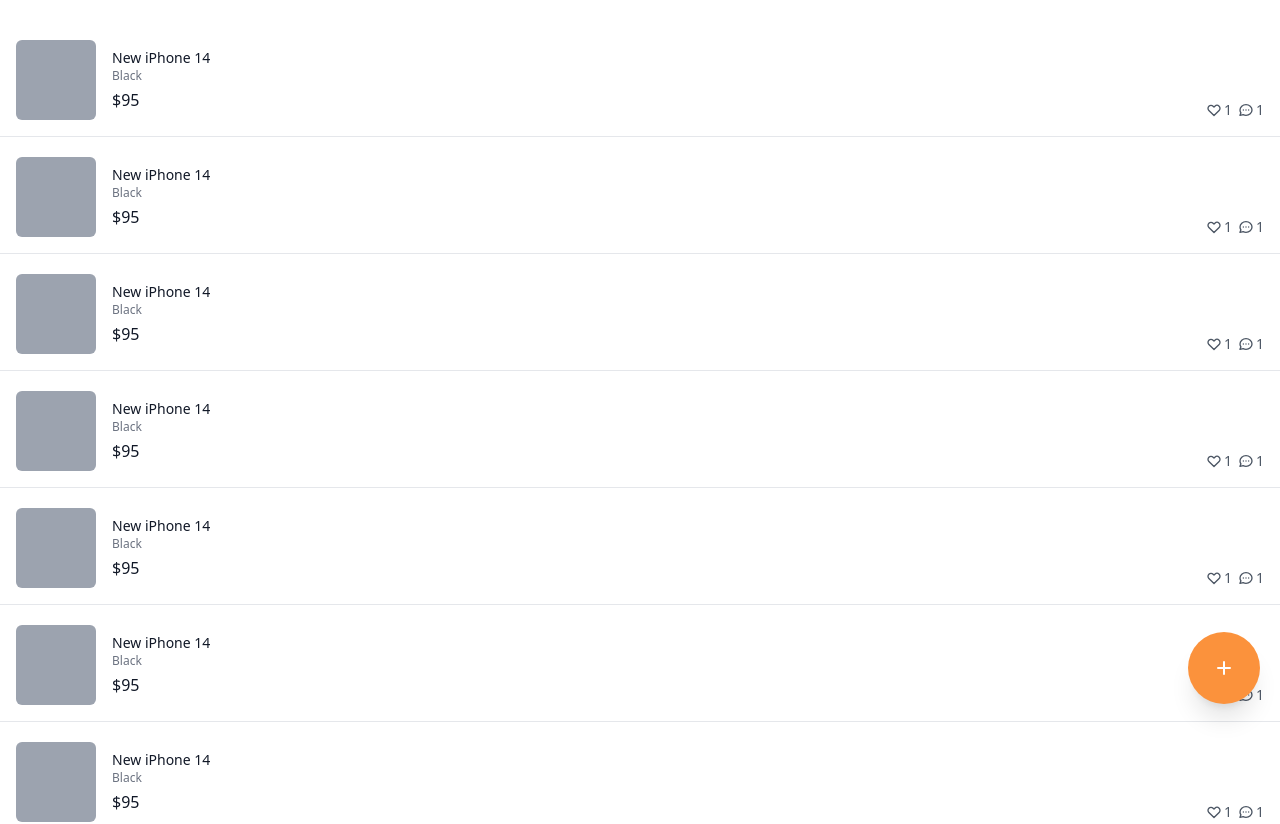
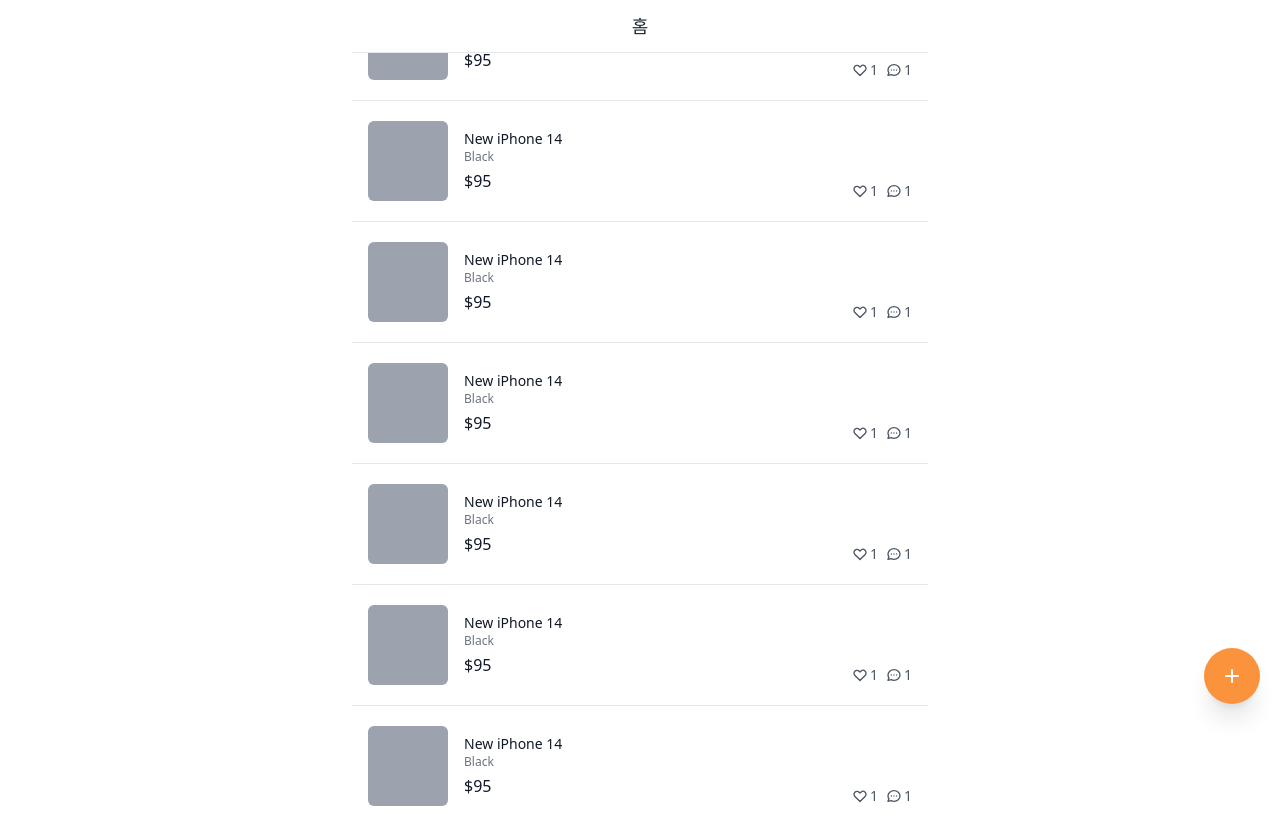
Before and after one commit to sarangdaddy/nest-js-playground, a Next.js app: page / in a window 1280 px wide. Shown: the top 824 px of the page. Built offline with nearby package versions, Linux system fonts and the light colour scheme.

Commit message:
Feat : Create layout component

```diff
--- /dev/null
+++ b/components/layout.tsx
@@ -0,0 +1,28 @@
+import { ReactNode } from 'react';
+import { cls } from '../libs/utils';
+
+interface LayoutProps {
+  title?: string;
+  canGoBack?: boolean;
+  hasTabBar?: boolean;
+  children: ReactNode;
+}
+
+export default function Layout({
+  title,
+  canGoBack,
+  hasTabBar,
+  children,
+}: LayoutProps) {
+  return (
+    <div>
+      <div className="fixed top-0 mx-auto flex w-full max-w-xl items-center justify-center border-b bg-white py-3 text-lg font-medium text-gray-800">
+        {title ? <span>{title}</span> : null}
+      </div>
+      <div className={cls('pt-16', hasTabBar ? 'pb-16' : '')}>{children}</div>
+      {hasTabBar ? (
+        <nav className="fixed bottom-0 flex max-w-xl items-center justify-between border-t bg-white pb-10 pt-3 text-gray-800"></nav>
+      ) : null}
+    </div>
+  );
+}
--- /dev/null
+++ b/libs/utils.ts
@@ -0,0 +1,3 @@
+export const cls = (...classnames: string[]) => {
+  return classnames.join(' ');
+};
--- a/src/pages/_app.tsx
+++ b/src/pages/_app.tsx
@@ -2,5 +2,9 @@
 import type { AppProps } from 'next/app';
 
 export default function App({ Component, pageProps }: AppProps) {
-  return <Component {...pageProps} />;
+  return (
+    <div className="mx-auto w-full max-w-xl">
+      <Component {...pageProps} />
+    </div>
+  );
 }
--- a/src/pages/enter.tsx
+++ b/src/pages/enter.tsx
@@ -1,8 +1,5 @@
 import { useState } from 'react';
-
-function cls(...classnames: string[]) {
-  return classnames.join(' ');
-}
+import { cls } from '../../libs/utils';
 
 const Enter = () => {
   const [method, setMethod] = useState<'email' | 'phone'>('email');
--- a/src/pages/index.tsx
+++ b/src/pages/index.tsx
@@ -1,12 +1,14 @@
 import type { NextPage } from 'next';
+import Layout from '../../components/layout';
 
 const Home: NextPage = () => {
   return (
-    <div className="flex  flex-col space-y-5 py-10">
+    <Layout title="홈" hasTabBar>
+      <div className="flex flex-col space-y-5">
         {[1, 1, 1, 1, 1, 1, 1, 1, 1, 1, 1, 1].map((_, i) => (
           <div
             key={i}
-          className="flex cursor-pointer justify-between border-b px-4 pb-4"
+            className="flex cursor-pointer  justify-between border-b px-4 pb-5"
           >
             <div className="flex space-x-4">
               <div className="h-20 w-20 rounded-md bg-gray-400" />
@@ -18,8 +20,8 @@
                 <span className="mt-1 font-medium text-gray-900">$95</span>
               </div>
             </div>
-          <div className="flex items-end justify-end space-x-1.5">
-            <div className="flex items-center space-x-0.5 text-sm text-gray-600">
+            <div className="flex items-end justify-end space-x-2">
+              <div className="flex items-center space-x-0.5 text-sm  text-gray-600">
                 <svg
                   className="h-4 w-4"
                   fill="none"
@@ -36,7 +38,7 @@
                 </svg>
                 <span>1</span>
               </div>
-            <div className="flex items-center space-x-0.5 text-sm text-gray-600">
+              <div className="flex items-center space-x-0.5 text-sm  text-gray-600">
                 <svg
                   className="h-4 w-4"
                   fill="none"
@@ -56,7 +58,7 @@
             </div>
           </div>
         ))}
-      <button className="fixed bottom-24 right-5 cursor-pointer rounded-full bg-orange-400 p-6 text-white shadow-xl transition-colors hover:bg-orange-500">
+        <button className="fixed bottom-24 right-5 cursor-pointer  rounded-full bg-orange-400 p-4 text-white shadow-xl transition-colors hover:bg-orange-500">
           <svg
             className="h-6 w-6"
             xmlns="http://www.w3.org/2000/svg"
@@ -74,6 +76,7 @@
           </svg>
         </button>
       </div>
+    </Layout>
   );
 };
 
```
Lines whose indentation alone changed are shown as unchanged.
